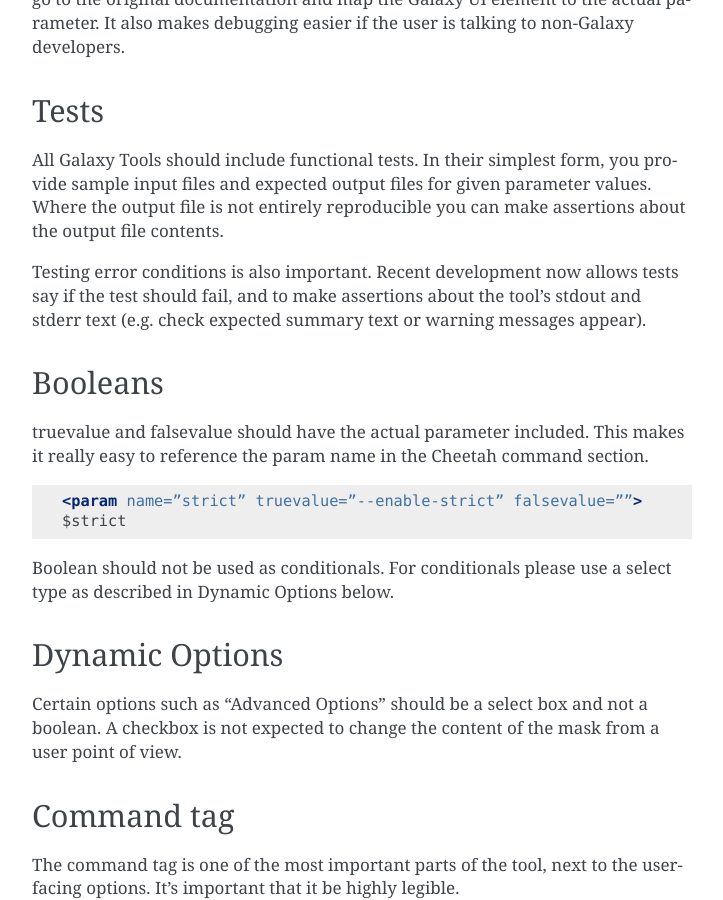
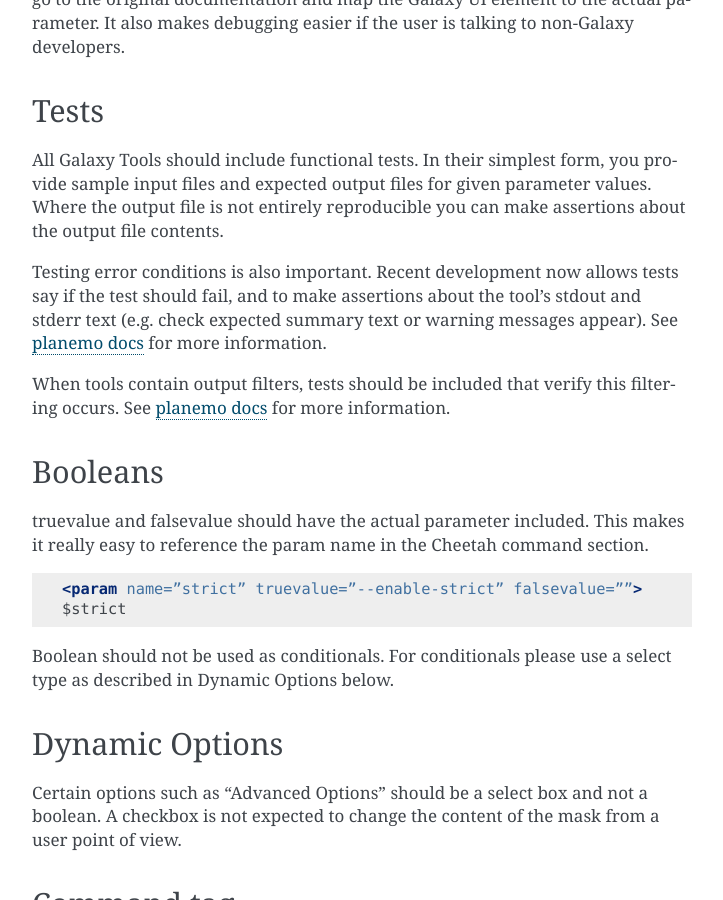
Before and after one commit to galaxy-iuc/standards, a Sphinx documentation site: the page built from docs/best_practices/tool_xml.rst, in a window 1280 px wide and 900 px high, scrolled down 1763 px. Shown: the whole window, without its empty margins (388-1111 px from the left). Built offline with Sphinx 7.4.7, drawn with Linux system fonts in a browser that asks for light colours.

Commit message:
Add links and info about testing failure states and output filters.

```diff
--- a/docs/best_practices/tool_xml.rst
+++ b/docs/best_practices/tool_xml.rst
@@ -92,7 +92,10 @@ can make assertions about the output file contents.
 Testing error conditions is also important. Recent development now
 allows tests say if the test should fail, and to make assertions about
 the tool's stdout and stderr text (e.g. check expected summary text or
-warning messages appear).
+warning messages appear). See `planemo docs <http://planemo.readthedocs.io/en/latest/writing_how_do_i.html#test-failure-states>`__ for more information.
+
+When tools contain output filters, tests should be included that verify
+this filtering occurs. See `planemo docs <http://planemo.readthedocs.io/en/latest/writing_how_do_i.html#test-output-filters-work>`__ for more information.
 
 Booleans
 --------
```
